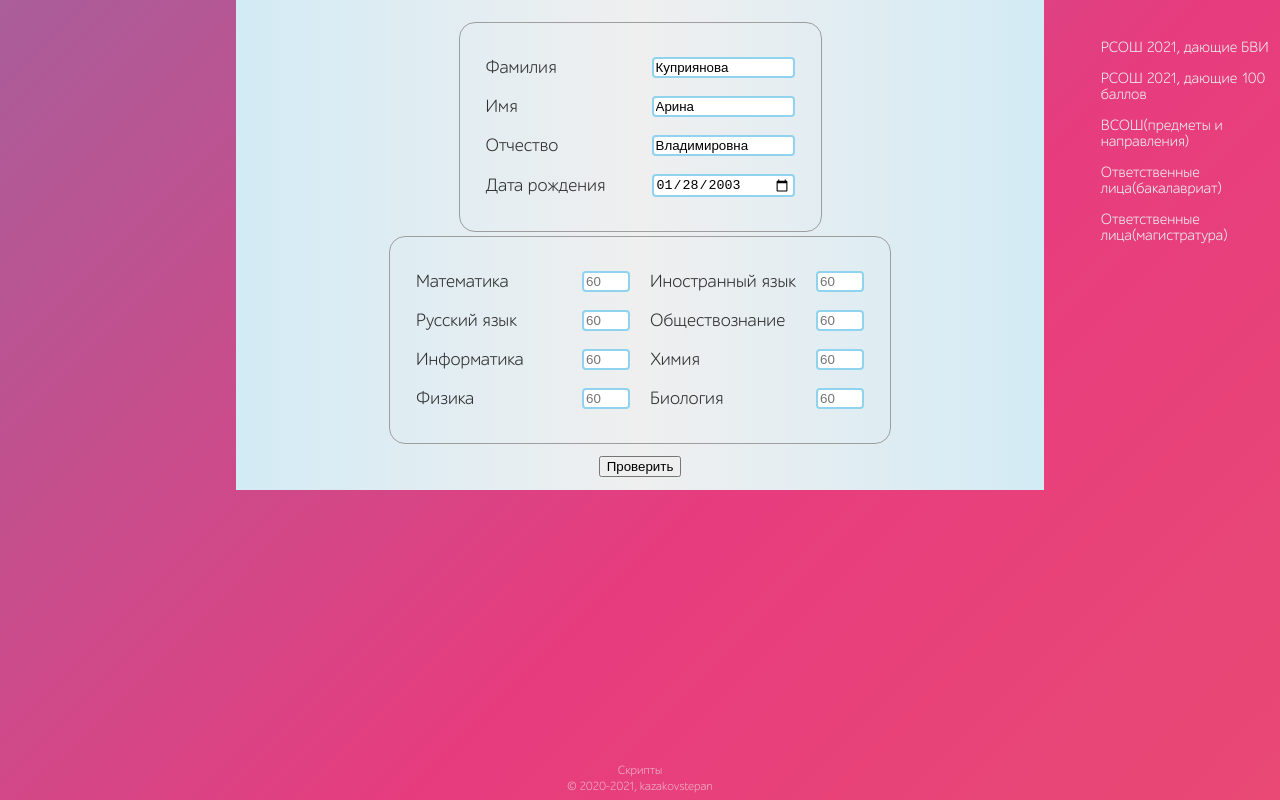
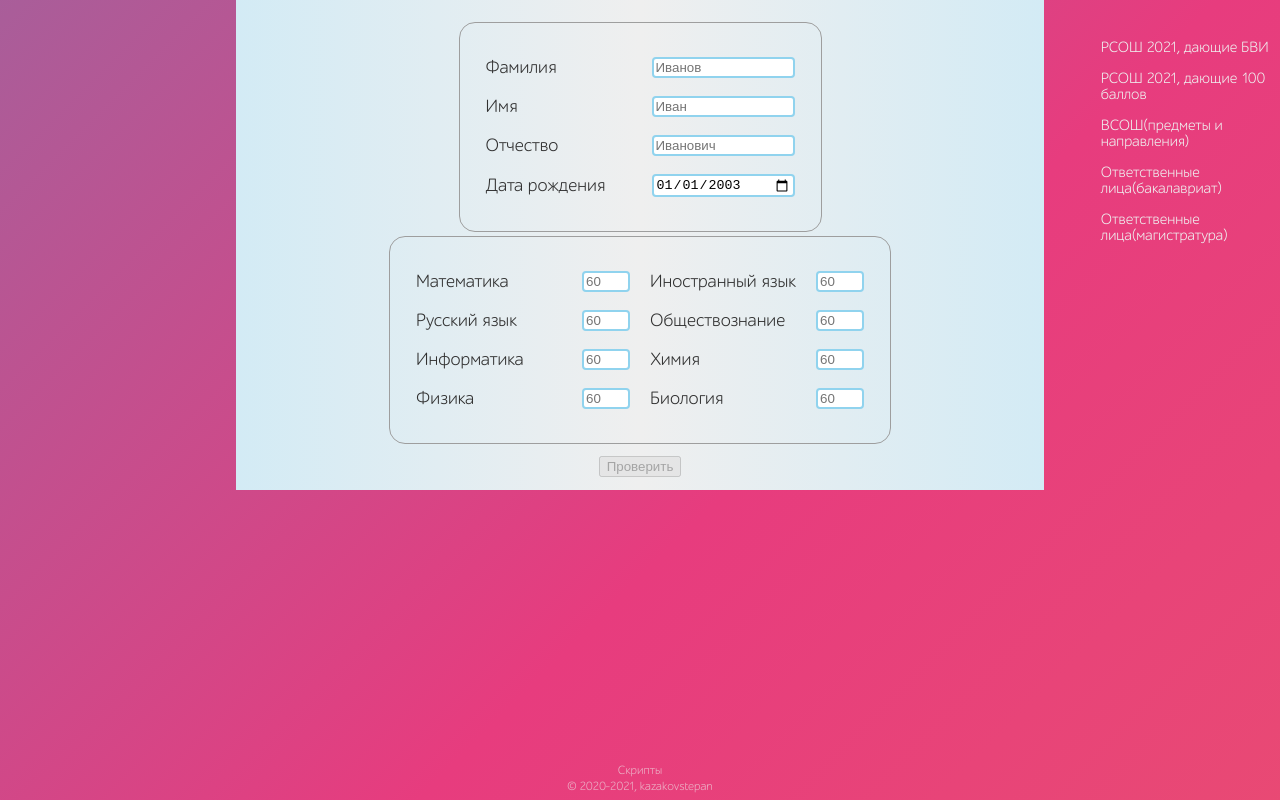
Before and after one commit to ksrt12/abit-react, a React (Create React App) app: page / in a window 1280 px wide. Built offline with nearby package versions, Linux system fonts and the light colour scheme.

Commit message:
drop test
Signed-off-by: Stepan Kazakov <ksrt12group@gmail.com>

```diff
--- a/src/UI/SearchForm.jsx
+++ b/src/UI/SearchForm.jsx
@@ -1,13 +1,11 @@
 import React, { useState } from "react";
 import { clearData, doSearch, updatePoints } from "../ts/diploma";
 import { subjects } from "../ts/constants";
-import fio from "../test/fio";
 
-let defs;
-if (process.env.NODE_ENV === "development") {
-    defs = fio;
-} else {
-    defs = { dis: true };
+let defs = { dis: true };
+if (process.env.NODE_ENV === "development" && false) {
+    const fio = require("../test");
+    defs = fio.default;
 }
 
 function DefaultInput({ id, label, def, ...inputProps }) {
--- a/src/test/fio.js
+++ /dev/null
@@ -1,5 +0,0 @@
-//const fio = { LN: "Ибраев", FN: "Дмитрий", MN: "Александрович", BD: "2002-08-30", dis: false };
-
-const fio = { LN: "Куприянова", FN: "Арина", MN: "Владимировна", BD: "2003-01-28", dis: false };
-
-export default fio;
```
Also changed, not shown: src/test/olymps.js (deleted, +0 -67 lines), 1 other file (tests, documents, lock files or other folders).
